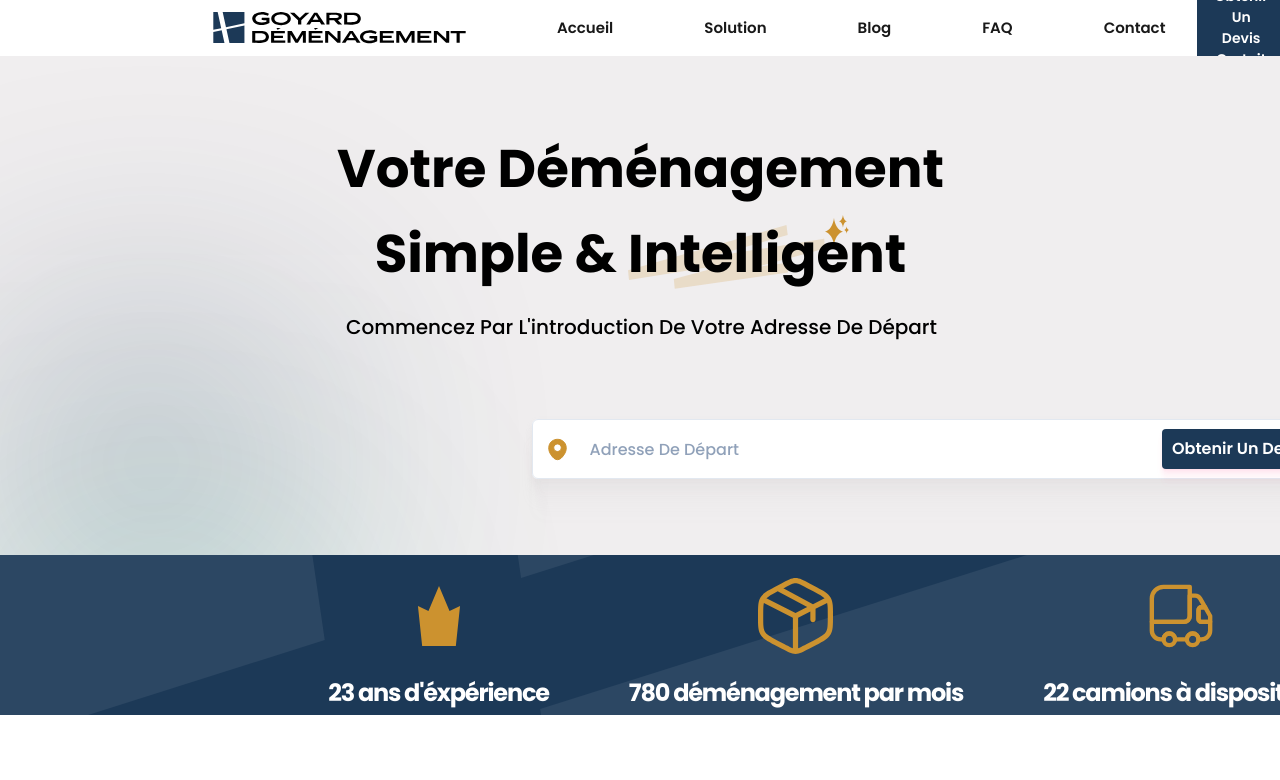
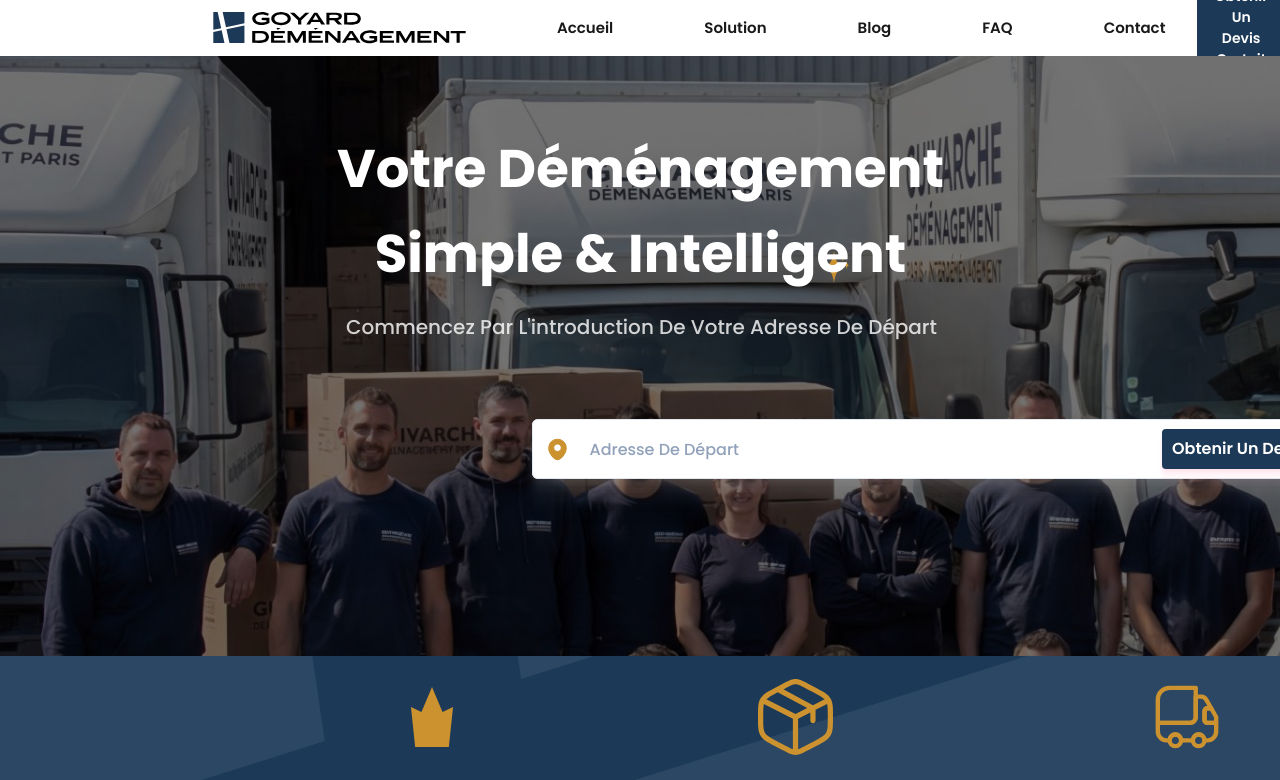
Before and after one commit to DigitifyDevTeam/GOYARD, a React (Vite) app in the folder react/: page / in a window 1280 px wide. Shown: the top 780 px of the page. Built offline with nearby package versions, Linux system fonts and the light colour scheme.

Commit message:
hero_img

```diff
--- a/react/src/components/get-in-touch.tsx
+++ b/react/src/components/get-in-touch.tsx
@@ -36,7 +36,7 @@ export const ProfessionalConnect = () => {
       ),
       gradient: 'from-amber-500 to-yellow-600',
       shadowColor: 'rgba(245, 158, 11, 0.5)',
-      link: 'https://www.pagesjaunes.fr/',
+      link: 'https://www.pagesjaunes.fr/pros/64768014',
       description: 'Business Directory'
     },
     {
--- a/react/src/components/layout/Footer.tsx
+++ b/react/src/components/layout/Footer.tsx
@@ -178,7 +178,7 @@ export default function Footer() {
                 <path d="M19.59 6.69a4.83 4.83 0 0 1-3.77-4.25V2h-3.45v13.67a2.89 2.89 0 0 1-5.2 1.74 2.89 2.89 0 0 1 2.31-4.64 2.93 2.93 0 0 1 .88.13V9.4a6.84 6.84 0 0 0-1-.05A6.33 6.33 0 0 0 5 20.1a6.34 6.34 0 0 0 10.86-4.43v-7a8.16 8.16 0 0 0 4.77 1.52v-3.4a4.85 4.85 0 0 1-1-.1z"/>
               </svg>
             </a>
-            <a href="https://www.pagesjaunes.fr/" target="_blank" rel="noopener noreferrer" className="hover:opacity-70 transition-opacity" aria-label="Pages Jaunes">
+            <a href="https://www.pagesjaunes.fr/pros/64768014" target="_blank" rel="noopener noreferrer" className="hover:opacity-70 transition-opacity" aria-label="Pages Jaunes">
               <svg className="w-[18px] h-[18px]" fill="white" viewBox="0 0 24 24">
                 <path d="M19 3H5c-1.1 0-2 .9-2 2v14c0 1.1.9 2 2 2h14c1.1 0 2-.9 2-2V5c0-1.1-.9-2-2-2zm-5 14H7v-2h7v2zm3-4H7v-2h10v2zm0-4H7V7h10v2z"/>
               </svg>
--- a/react/src/pages/Contact.tsx
+++ b/react/src/pages/Contact.tsx
@@ -209,7 +209,7 @@ export default function Contact() {
                   </a>
 
                   {/* Pages Jaunes */}
-                  <a href="https://www.pagesjaunes.fr/" target="_blank" rel="noopener noreferrer" className="flex items-start space-x-4 sm:space-x-5 p-5 sm:p-8 bg-gray-50 rounded-xl hover:shadow-md transition-shadow hover:opacity-90">
+                  <a href="https://www.pagesjaunes.fr/pros/64768014" target="_blank" rel="noopener noreferrer" className="flex items-start space-x-4 sm:space-x-5 p-5 sm:p-8 bg-gray-50 rounded-xl hover:shadow-md transition-shadow hover:opacity-90">
                     <div className="flex-shrink-0 w-14 h-14 bg-[#FFD700] rounded-full flex items-center justify-center">
                       <svg className="w-7 h-7 text-[#333]" fill="currentColor" viewBox="0 0 24 24">
                         <path d="M19 3H5c-1.1 0-2 .9-2 2v14c0 1.1.9 2 2 2h14c1.1 0 2-.9 2-2V5c0-1.1-.9-2-2-2zm-5 14H7v-2h7v2zm3-4H7v-2h10v2zm0-4H7V7h10v2z"/>
--- a/react/src/pages/HomeDesigned.tsx
+++ b/react/src/pages/HomeDesigned.tsx
@@ -197,94 +197,6 @@ export function _Group726() {
 }
 
 
-function Group711() {
-  return (
-    <div className="h-[317px] relative w-[500.652px]">
-      <div className="absolute inset-[-85.17%_-53.93%]">
-        <svg
-          className="block size-full"
-          fill="none"
-          preserveAspectRatio="none"
-          viewBox="0 0 1041 857"
-        >
-          <g id="Group 711">
-            <g
-              filter="url(#filter0_f_1_984)"
-              id="Summertime Sadness"
-              opacity="0.3"
-            >
-              <path
-                d={svgPaths.pe8dc80}
-                fill="var(--fill-0, #1C3957)"
-              />
-            </g>
-            <g
-              filter="url(#filter1_f_1_984)"
-              id="Summertime Sadness_2"
-            >
-              <path
-                d={svgPaths.p1a554200}
-                fill="var(--fill-0, #00D18F)"
-                fillOpacity="0.16"
-              />
-            </g>
-          </g>
-          <defs>
-            <filter
-              colorInterpolationFilters="sRGB"
-              filterUnits="userSpaceOnUse"
-              height="842.627"
-              id="filter0_f_1_984"
-              width="842.627"
-              x="-3.95947e-05"
-              y="14.3728"
-            >
-              <feFlood
-                floodOpacity="0"
-                result="BackgroundImageFix"
-              />
-              <feBlend
-                in="SourceGraphic"
-                in2="BackgroundImageFix"
-                mode="normal"
-                result="shape"
-              />
-              <feGaussianBlur
-                result="effect1_foregroundBlur_1_984"
-                stdDeviation="135"
-              />
-            </filter>
-            <filter
-              colorInterpolationFilters="sRGB"
-              filterUnits="userSpaceOnUse"
-              height="842.627"
-              id="filter1_f_1_984"
-              width="842.627"
-              x="198.025"
-              y="-1.17945e-05"
-            >
-              <feFlood
-                floodOpacity="0"
-                result="BackgroundImageFix"
-              />
-              <feBlend
-                in="SourceGraphic"
-                in2="BackgroundImageFix"
-                mode="normal"
-                result="shape"
-              />
-              <feGaussianBlur
-                result="effect1_foregroundBlur_1_984"
-                stdDeviation="135"
-              />
-            </filter>
-          </defs>
-        </svg>
-      </div>
-    </div>
-  );
-}
-
 function Group715() {
   return (
     <div className="absolute inset-[31.86%_33.7%_62.01%_64.43%]">
@@ -320,7 +232,7 @@ function Group743() {
   return (
     <div className="absolute contents left-[calc(50%+0.5px)] top-[71px] translate-x-[-50%]">
       <Group715 />
-      <h1 className="absolute capitalize font-['Poppins',_sans-serif] font-[800] leading-[1.6] left-[calc(50%+0.5px)] not-italic text-[53px] text-black text-center top-[71px] translate-x-[-50%] w-[731px]">{`Votre déménagement simple & intelligent`}</h1>
+      <h1 className="absolute capitalize font-['Poppins',_sans-serif] font-[800] leading-[1.6] left-[calc(50%+0.5px)] not-italic text-[53px] text-white text-center top-[71px] translate-x-[-50%] w-[731px]">{`Votre déménagement simple & intelligent`}</h1>
     </div>
   );
 }
@@ -415,64 +327,23 @@ function Group716({ onGetQuote, address, onAddressChange }: { onGetQuote: () =>
 function Group744({ onGetQuote, address, onAddressChange }: { onGetQuote: () => void; address: string; onAddressChange: (value: string) => void }) {
   return (
     <div className="absolute contents left-0 top-0">
-      <div className="absolute h-[499px] left-0 top-0 w-[1920px]">
+      <div className="absolute h-[600px] left-0 top-0 w-[1920px]">
         <div
           aria-hidden="true"
           className="absolute inset-0 pointer-events-none"
         >
-          <div className="absolute bg-[#f0eeef] inset-0" />
-          <div className="absolute inset-0 overflow-hidden">
-            <img
-              alt=""
-              className="absolute right-0 top-0 h-full w-[28%] object-cover object-right"
-              src="/hero.jpeg"
-            />
-          </div>
-        </div>
-      </div>
-      <div
-        className="absolute flex h-[calc(1px*((var(--transform-inner-width)*1)+(var(--transform-inner-height)*0)))] items-center justify-center left-0 top-[256.17px] w-[calc(1px*((var(--transform-inner-height)*1)+(var(--transform-inner-width)*0)))]"
-        style={
-          {
-            "--transform-inner-width": "500.640625",
-            "--transform-inner-height": "317",
-          } as React.CSSProperties
-        }
-      >
-        <div className="flex-none rotate-[90deg]">
-          <Group711 />
-        </div>
-      </div>
-      <div
-        className="absolute inset-[34.87%_35.57%_54.31%_49.12%]"
-        data-name="path"
-      >
-        <div
-          className="absolute inset-[-9.1%_-0.3%_-9.22%_-0.32%]"
-          style={
-            {
-              "--stroke-0": "rgba(204, 146, 47, 1)",
-            } as React.CSSProperties
-          }
-        >
-          <svg
-            className="block size-full"
-            fill="none"
-            preserveAspectRatio="none"
-            viewBox="0 0 296 64"
-          >
-            <path
-              d={svgPaths.p21a2ac40}
-              id="path"
-              opacity="0.2"
-              stroke="var(--stroke-0, #CC922F)"
-              strokeWidth="10"
-            />
-          </svg>
+          {/* Full-width hero image: recommended dimension 1920x600 */}
+          <img
+            alt=""
+            className="absolute inset-0 w-full h-full object-cover"
+            src="/hero.jpeg"
+          />
+          {/* Dark overlay */}
+          <div className="absolute inset-0 bg-black/55" />
         </div>
       </div>
       <Group743 />
-      <p className="absolute capitalize font-['Poppins',_sans-serif] font-[500] leading-none left-[calc(50%-294px)] not-italic text-[20px] text-black text-nowrap top-[261px] whitespace-pre">
+      <p className="absolute capitalize font-['Poppins',_sans-serif] font-[500] leading-none left-[calc(50%-294px)] not-italic text-[20px] text-white/80 text-nowrap top-[261px] whitespace-pre">
         Commencez par l'introduction de votre adresse de départ
       </p>
       <Group716 onGetQuote={onGetQuote} address={address} onAddressChange={onAddressChange} />
@@ -484,17 +355,18 @@ function Frame719({ onGetQuote, address, onAddressChange }: { onGetQuote: () =>
   return (
     <>
       {/* Desktop hero (>= lg) */}
-      <div className="hidden lg:block h-[499px] overflow-clip relative shrink-0 w-full max-w-[1920px]">
+      <div className="hidden lg:block h-[600px] overflow-clip relative shrink-0 w-full max-w-[1920px]">
         <Group744 onGetQuote={onGetQuote} address={address} onAddressChange={onAddressChange} />
       </div>
       {/* Mobile/Tablet hero (< lg) */}
-      <div className="lg:hidden relative w-full bg-[#f0eeef] overflow-hidden">
-        <div className="absolute inset-0 opacity-20">
-          <img src="/hero.jpeg" alt="" className="w-full h-full object-cover object-right" />
+      <div className="lg:hidden relative w-full overflow-hidden">
+        <div className="absolute inset-0">
+          <img src="/hero.jpeg" alt="" className="w-full h-full object-cover" />
+          <div className="absolute inset-0 bg-black/55" />
         </div>
         <div className="relative z-10 flex flex-col items-center text-center px-4 sm:px-8 py-12 sm:py-16">
-          <h1 className="capitalize font-['Poppins',_sans-serif] font-[800] leading-[1.5] text-2xl sm:text-4xl text-black mb-4 sm:mb-6 max-w-lg">{`Votre déménagement simple & intelligent`}</h1>
-          <p className="capitalize font-['Poppins',_sans-serif] font-[500] text-sm sm:text-lg text-black mb-6 sm:mb-8">
+          <h1 className="capitalize font-['Poppins',_sans-serif] font-[800] leading-[1.5] text-2xl sm:text-4xl text-white mb-4 sm:mb-6 max-w-lg">{`Votre déménagement simple & intelligent`}</h1>
+          <p className="capitalize font-['Poppins',_sans-serif] font-[500] text-sm sm:text-lg text-white/80 mb-6 sm:mb-8">
             Commencez par l'introduction de votre adresse de départ
           </p>
           <div className="w-full max-w-lg flex flex-col sm:flex-row gap-3">
@@ -569,7 +441,7 @@ function Frame720() {
                 </svg>
               </div>
             </div>
-            <p className="font-sans font-[800] text-white text-[24px] text-center tracking-[-1.2px] leading-[44px] whitespace-nowrap">780 déménagement par mois</p>
+            <p className="font-sans font-[800] text-white text-[24px] text-center tracking-[-1.2px] leading-[44px] whitespace-nowrap">780  déménagements par mois</p>
           </div>
           <div className="flex flex-col items-center gap-[20px]">
             <div className="h-[70px] w-[80px] flex items-center justify-center">
@@ -900,7 +772,7 @@ export function _Group748() {
     <div className="[grid-area:1_/_1] grid-cols-[max-content] grid-rows-[max-content] inline-grid ml-[33.438%] mt-[calc(50%+13px)] place-items-start relative">
       <div className="[grid-area:1_/_1] flex flex-col font-sans font-[800] h-[55px] justify-center ml-[153px] mt-[27.5px] not-italic relative text-[#161c2d] text-[0px] text-center tracking-[-1.2px] translate-x-[-50%] translate-y-[-50%] w-[306px]">
         <p className="leading-[44px]">
-          <span className="text-[24px]">{`780 déménagement `}</span>
+          <span className="text-[24px]">{`780 déménagements `}</span>
           <span className="text-[16px]">par mois</span>
         </p>
       </div>
@@ -949,7 +821,7 @@ function Group745() {
                 </svg>
               </div>
             </div>
-            <p className="font-sans font-[800] text-[#161c2d] text-[24px] text-center tracking-[-1.2px] leading-[44px] whitespace-nowrap">780 déménagement par mois</p>
+            <p className="font-sans font-[800] text-[#161c2d] text-[24px] text-center tracking-[-1.2px] leading-[44px] whitespace-nowrap">780 déménagements par mois</p>
           </div>
           <div className="flex flex-col items-center gap-[20px]">
             <div className="h-[70px] w-[80px] flex items-center justify-center">
@@ -982,7 +854,7 @@ function Group745() {
                   <path clipRule="evenodd" d={svgPaths.p1755e980} fill="var(--fill-0, #CC922F)" fillRule="evenodd" />
                 </svg>
               </div>
-              <p className="font-sans font-[800] text-[#161c2d] text-sm sm:text-base text-center tracking-[-0.5px] leading-tight">780 déménagement par mois</p>
+              <p className="font-sans font-[800] text-[#161c2d] text-sm sm:text-base text-center tracking-[-0.5px] leading-tight">780 déménagements par mois</p>
             </div>
             <div className="flex flex-col items-center gap-3 sm:gap-4">
               <div className="h-10 sm:h-12 w-10 sm:w-12 flex items-center justify-center">
@@ -1230,7 +1102,7 @@ function Frame2085666150() {
         50+
       </p>
       <p className="font-['General_Sans:Regular',_sans-serif] relative shrink-0 text-[16px] text-[rgba(19,19,19,0.6)] w-full">
-        Position
+      Témoignages
       </p>
     </div>
   );
@@ -4506,7 +4378,7 @@ export default function Home() {
       <GallerySection />
       <Content01 />
       <Frame721 />
-      <Frame700 />
+      {false && <Frame700 />}
       <Frame701 />
       <Group753 />
       <Group719 />
```
